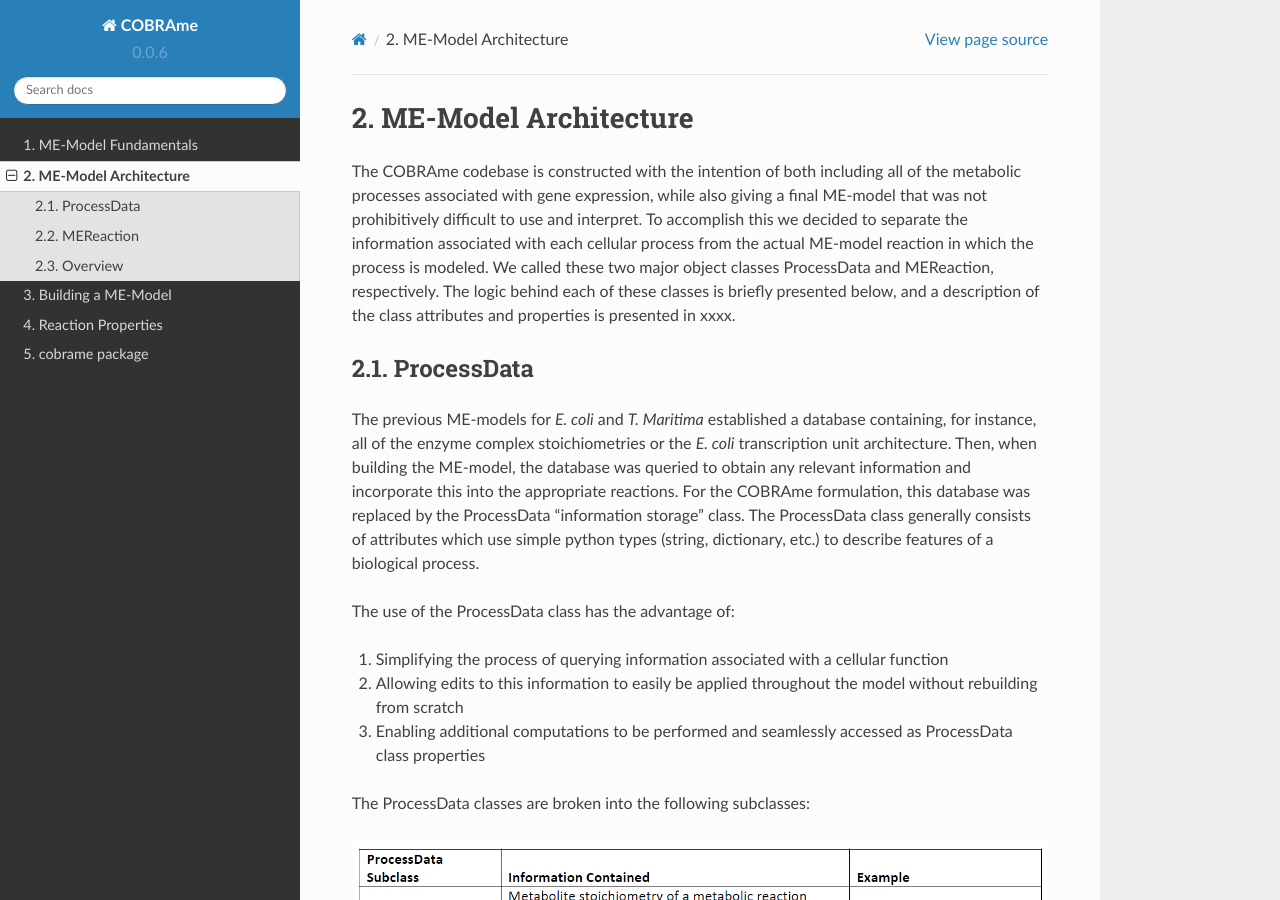
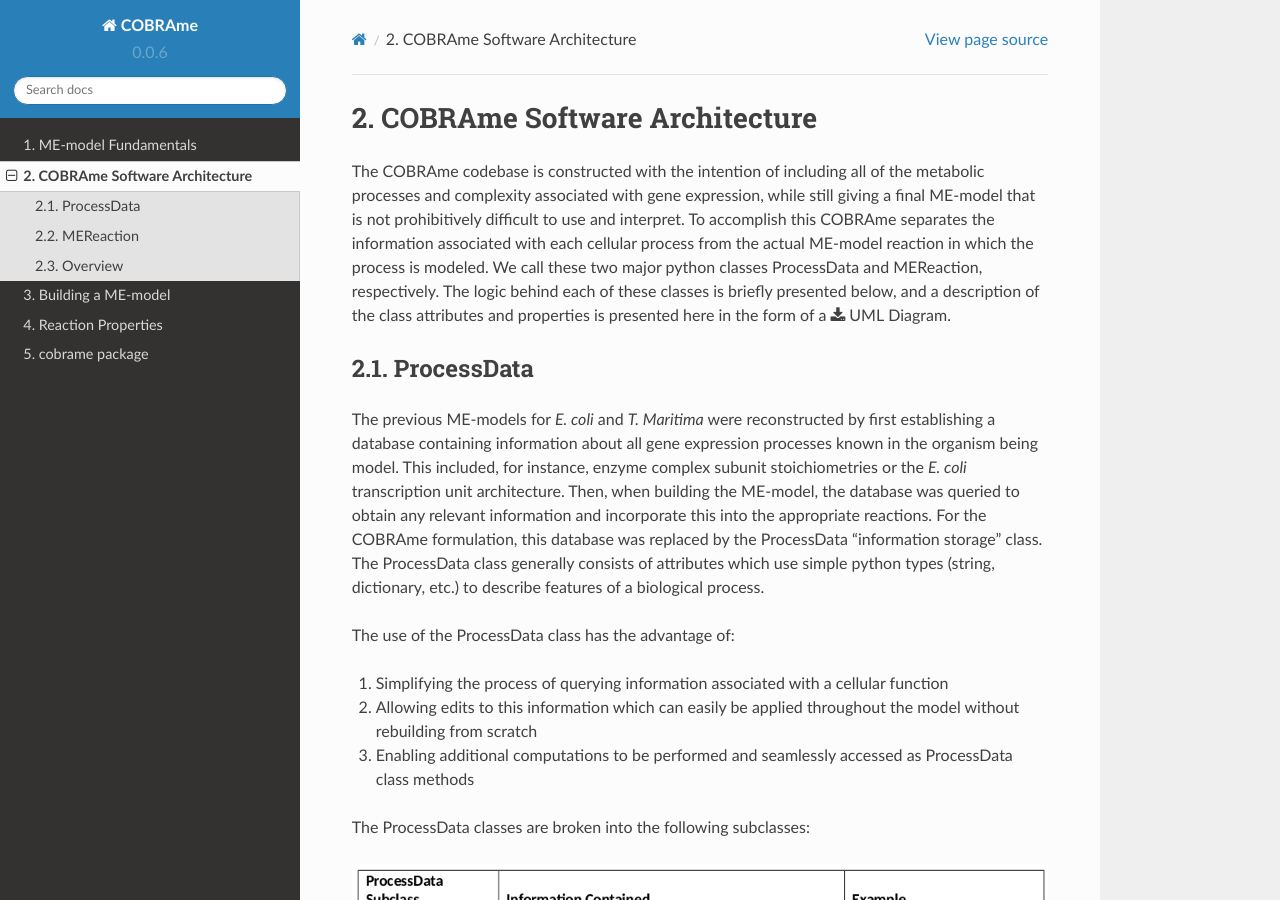
Before and after one commit to SBRG/cobrame, a Sphinx documentation site: the page built from docs/CobrameArchitectureOverview.rst, in a window 1280 px wide and 900 px high. Built offline with Sphinx 7.4.7 and the Read the Docs theme 2.0.0, drawn with Linux system fonts in a browser that asks for light colours; some of the changed text lies outside the part shown.

Commit message:
Update documentation UML

```diff
--- a/docs/CobrameArchitectureOverview.rst
+++ b/docs/CobrameArchitectureOverview.rst
@@ -1,22 +1,24 @@
-ME-Model Architecture
-=====================
+COBRAme Software Architecture
+=============================
 
-The COBRAme codebase is constructed with the intention of both
-including all of the metabolic processes associated with gene expression, while also
-giving a final ME-model that was not prohibitively difficult to use and interpret.
-To accomplish this we decided to separate the information associated with
+The COBRAme codebase is constructed with the intention of including all of the
+metabolic processes and complexity associated with gene expression, while still
+giving a final ME-model that is not prohibitively difficult to use and interpret.
+To accomplish this COBRAme separates the information associated with
 each cellular process from the actual ME-model reaction in which the process is
-modeled. We called these two major object classes ProcessData and
+modeled. We call these two major python classes ProcessData and
 MEReaction, respectively. The logic behind each of these classes is briefly presented
-below, and a description of the class attributes and properties is presented in
-xxxx.
+below, and a description of the class attributes and properties is presented
+here in the form of a :download:`UML Diagram <_static/cobrame_full_uml.pdf>`.
 
 ProcessData
 ~~~~~~~~~~~
 
-The previous ME-models for *E. coli* and *T. Maritima* established a database
-containing, for instance, all of the enzyme complex stoichiometries or the *E. coli*
-transcription unit architecture. Then, when building the ME-model, the database
+The previous ME-models for *E. coli* and *T. Maritima* were reconstructed by
+first establishing a database containing information about all gene expression
+processes known in the organism being model. This included, for instance,
+enzyme complex subunit stoichiometries or the *E. coli* transcription unit
+architecture. Then, when building the ME-model, the database
 was queried to obtain any relevant information and incorporate this into the
 appropriate reactions. For the COBRAme formulation, this database was replaced
 by the ProcessData "information storage" class. The ProcessData class generally
@@ -26,8 +28,8 @@
 The use of the ProcessData class has the advantage of:
 
 1. Simplifying the process of querying information associated with a cellular function
-2. Allowing edits to this information to easily be applied throughout the model without rebuilding from scratch
-3. Enabling additional computations to be performed and seamlessly accessed as ProcessData class properties
+2. Allowing edits to this information which can easily be applied throughout the model without rebuilding from scratch
+3. Enabling additional computations to be performed and seamlessly accessed as ProcessData class methods
 
 The ProcessData classes are broken into the following subclasses:
 
@@ -40,22 +42,26 @@
 COBRAme compartmentalizes the major reaction types into their own MEReaction
 classes. Each of these classes contains a single *update* function
 which effectively reads in the appropriate ProcessData types, applies the
-coupling constraints on the macromolecules and assembles these into a
-complete model reaction. This allows changes made to the ProcessData of a
-cellular process to easily be incorporated into the reactions which it was used.
+coupling constraints on the macromolecules, and assembles these components into a
+complete model reaction. This allows changes made to the ProcessData describing a
+particular cellular process to easily be incorporated into the reactions which it was used.
 
 
 Overview
 ~~~~~~~~
 
-Using the major classes described above, building a ME-model can then be broken
-down into two steps:
+Using the major classes described above, reconstructing a ME-model can then be broken
+down into three steps:
 
 1. Define and construct all necessary ProcessData objects
-2. Link the ProcessData to the appropriate MEReaction
+2. Link the ProcessData to the appropriate MEReaction instance
+3. Update all MEReactions to incorporate ProcessData information into functional reactions
 
-The overall codebase architecture is displayed below in the following UML diagram.
-This includes the ways which MEReactions and ProcessData are often linked
-in the model.
+The overall codebase architecture is displayed below in a UML diagram.
+This reduced UML highlights the ways which MEReactions and ProcessData are linked
+in a ME-model reconstructed using COBRAme. A full UML representation of the
+COBRAme/ME-model software architecture can be
+downloaded :download:`here <_static/cobrame_full_uml.pdf>`
 
-.. image:: _static/ME_UML.png
+
+.. image:: _static/cobrame_uml.svg
--- a/docs/index.rst
+++ b/docs/index.rst
@@ -7,7 +7,7 @@
 2. Describe the architecture of the COBRAme code base.
 3. Highlight the major object classes and how they interrelate
 4. Demonstrate basic model building and editing procedures
-5. Provide examples of how to query, edit and update information in a constructed ME-Model
+5. Provide examples of how to query, edit and update information in a constructed ME-model
 
 .. toctree::
    :numbered:
```
Also changed, not shown: docs/MEModelFundamentals.ipynb, docs/_static/ME_UML.png, docs/_static/cobrame_uml.svg (added), docs/_static/process_data_definitions.png, docs/building_a_model.ipynb, 1 other file.
